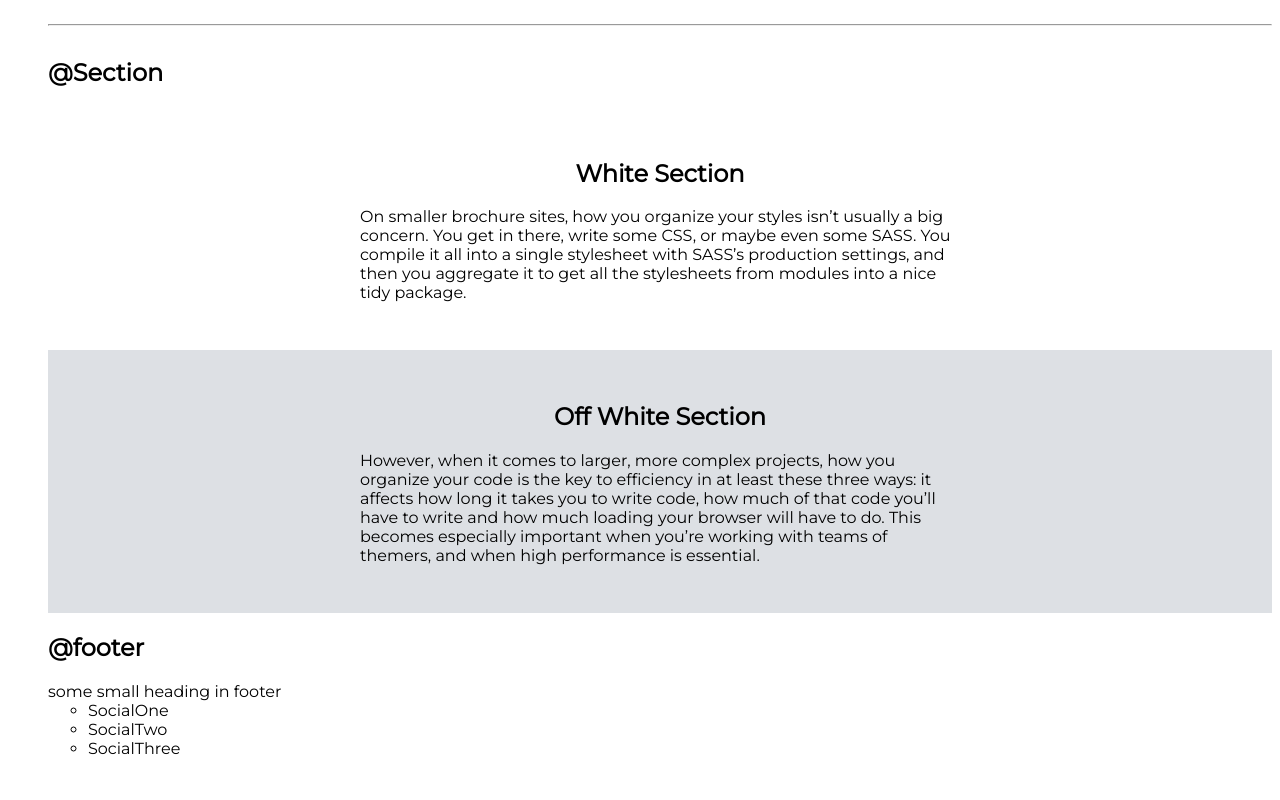
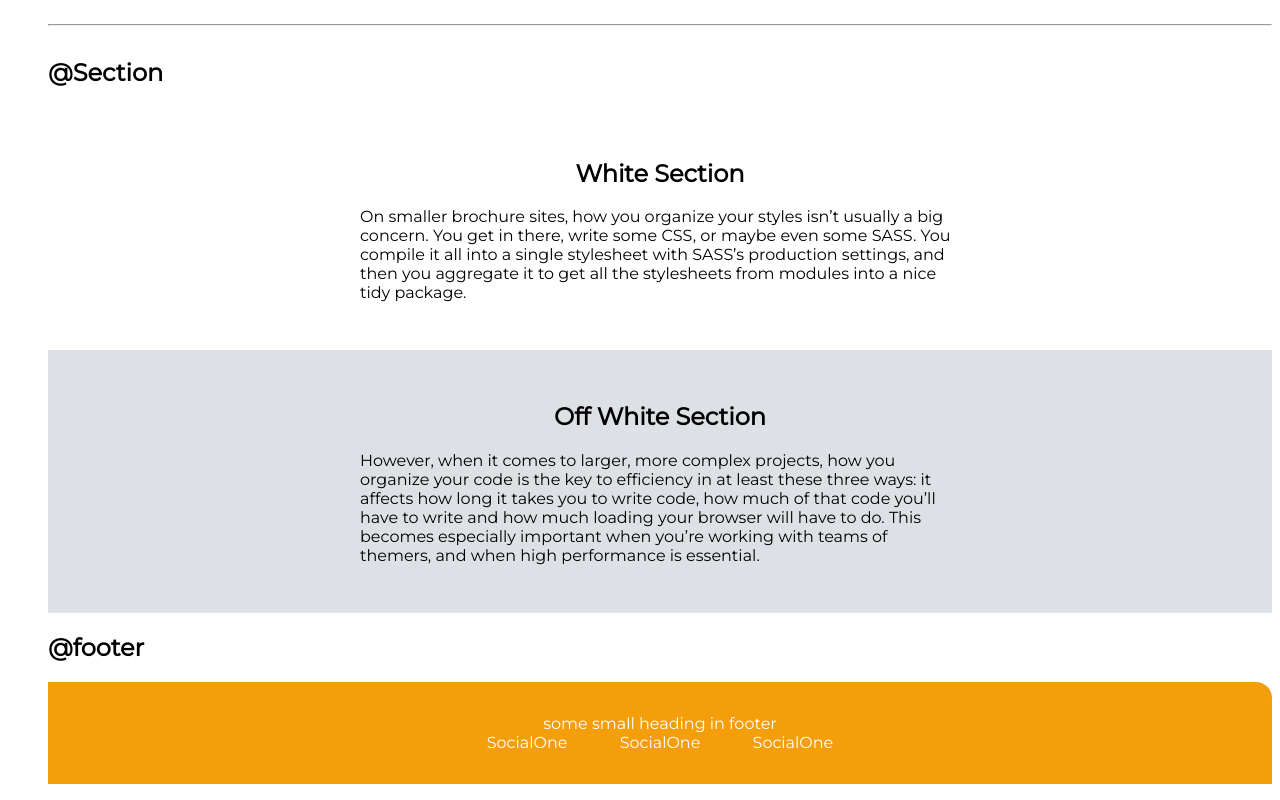
Before and after one commit to Naughtdefender/Project-01-Making-a-portfolio-using-HTML-and-CSS, a plain HTML site: page index.html in a window 1280 px wide. Shown: the part 2282-3082 px from the top of the page. Before the commit the page ends 3056 px from the top, so only its background shows below. Drawn offline with Linux system fonts and the light colour scheme.

Commit message:
fix: learned to use predefined style elements (text align center in links)

```diff
--- a/index.html
+++ b/index.html
@@ -116,13 +116,25 @@
   </div>
   </section>
   <h2>@footer</h2>
-    <footer>
+    <footer class="footer">
       <div>some small heading in footer</div>
-      <ul>
-        <li>SocialOne</li>
-        <li>SocialTwo</li>
-        <li>SocialThree</li>
-      </ul>
+      <ul class="social-links list-non-bullet" >
+        <li class="list item-inline">
+          <a class="link" href="/">
+          SocialOne
+        </a>
+      </li>
+
+      <li class="list item-inline">
+        <a class="link" href="/">
+        SocialOne
+      </a>
+    </li>
+    <li class="list item-inline">
+      <a class="link" href="/">
+      SocialOne
+    </a>
+  </li></ul>
     </footer>
     <!-- This is a footer, there is no need to add a heading tag in footer -->
   </body>
--- a/styles.css
+++ b/styles.css
@@ -101,3 +101,20 @@ h1{
 .ow{
     background-color: var(--off-white);
 }
+
+/**Footer**/
+
+.footer {
+    background-color: var(--primary-color);
+    padding: 2rem 1rem;
+    color: white;
+    text-align: center;
+    border-top-right-radius: 1rem;
+}
+.footer .link {
+    color: white;
+}
+.footer ul{
+
+    padding-inline-start: 0px;
+}
```
